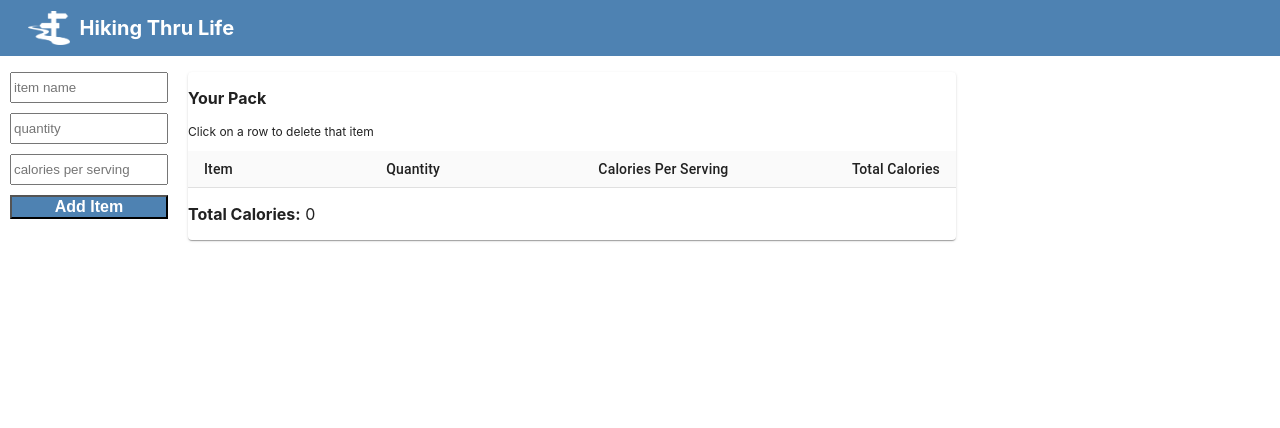
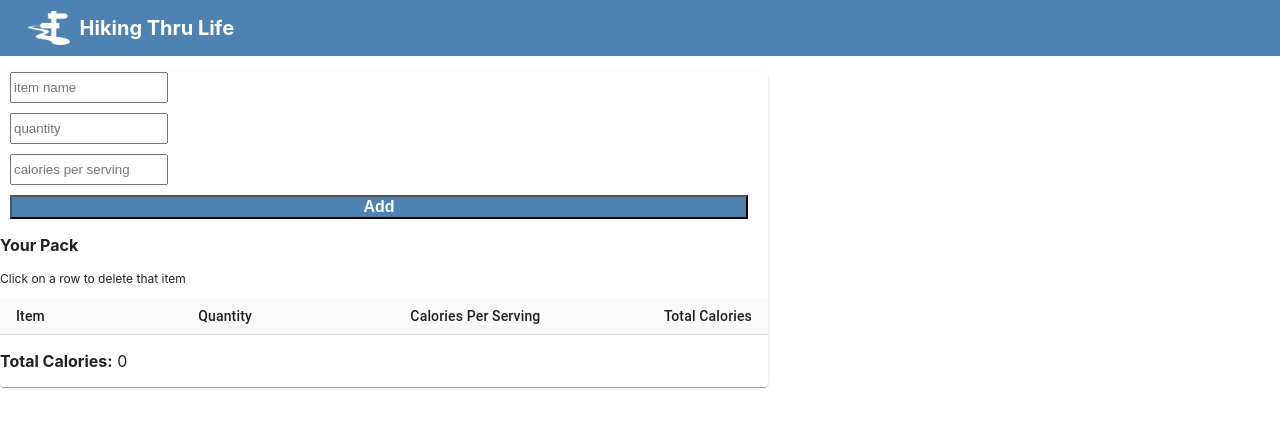
Before and after one commit to bschoenfeld16/hiking-thru-life, a React (Create React App) app: page / in a window 1280 px wide. Shown: the top 428 px of the page. Built offline with nearby package versions, Linux system fonts and the light colour scheme.

Commit message:
make itemForm a child component of the Pck Table

```diff
--- a/src/components/Pack/ItemForm/ItemForm.js
+++ b/src/components/Pack/ItemForm/ItemForm.js
@@ -51,7 +51,7 @@ class ItemForm extends Component {
                     <input type="number" placeholder="calories per serving"
                            value={caloriesPerServing}
                            onChange={(event) => this.inputChangedHandler(event, "caloriesPerServing")}/>
-                    <button onClick={() => this.props.packItemAdded(this.state.item)}>Add Item</button>
+                    <button onClick={() => this.props.packItemAdded(this.state.item)}>Add</button>
                 </div>
             </form>
         )
--- a/src/components/Pack/Pack.js
+++ b/src/components/Pack/Pack.js
@@ -18,6 +18,9 @@ const pack = (props) => {
 
     return (
         <Paper className={classes.PaperWrapper}>
+            {/*<ItemForm*/}
+            {/*    packItemAdded={(item) => this.packItemAddedHandler(item)}/>*/}
+            {props.children}
             <p><strong>Your Pack</strong></p>
             <p style={{fontSize: '12px'}}>Click on a row to delete that item</p>
             <TableContainer className={classes.TableContainer}>
--- a/src/containers/PackBuilder/PackBuilder.js
+++ b/src/containers/PackBuilder/PackBuilder.js
@@ -32,12 +32,12 @@ class PackBuilder extends Component {
     render() {
         return (
             <div className={classes.PackBuilder}>
-                <ItemForm
-                    packItemAdded={(item) => this.packItemAddedHandler(item)}/>
                 <Pack
                     packItems={this.state.packItems}
-                    itemClicked={(id) => this.itemClickedHandler(id)}
-                />
+                    itemClicked={(id) => this.itemClickedHandler(id)}>
+                    <ItemForm
+                        packItemAdded={(item) => this.packItemAddedHandler(item)}/>
+                </Pack>
             </div>
         )
     }
```
